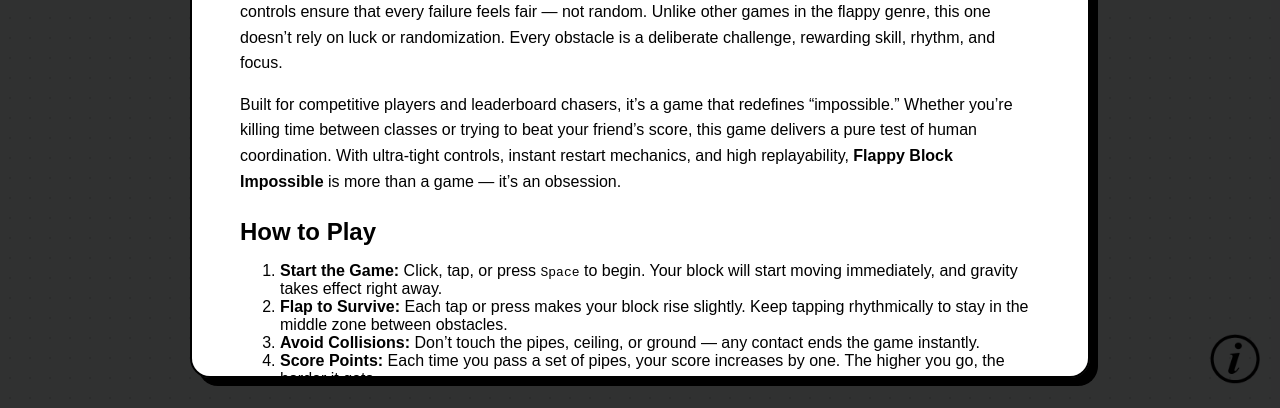
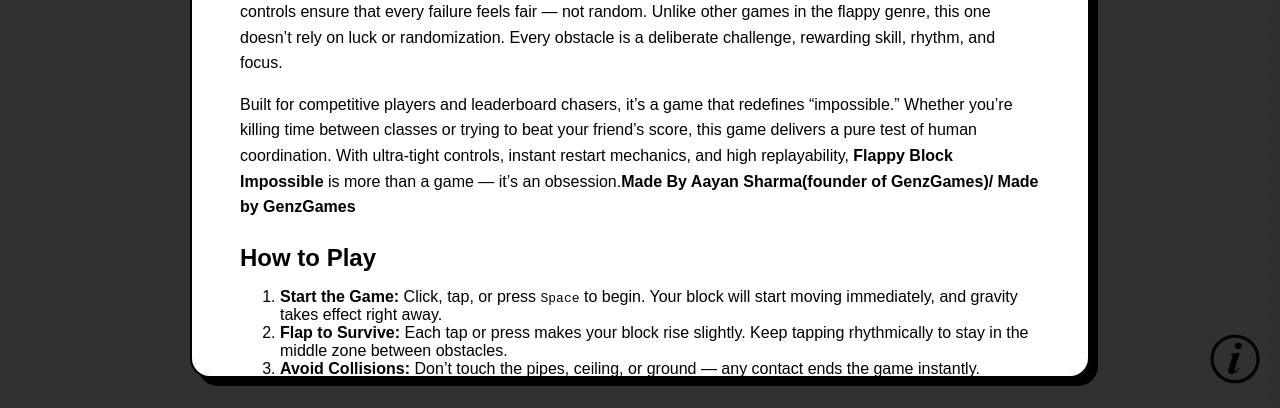
Before and after one commit to Aayan15728/GenzGames, a plain HTML site: page flappyblockimpossible.html in a window 1280 px wide. Both pictures are taken after a click on the picture 1235 px from the left and 751 px from the top of the page. Shown: the part 392-800 px from the top of the page. Drawn offline with Linux system fonts and the light colour scheme.

Commit message:
Update game description with creator attribution
Added attribution to Aayan Sharma and GenzGames.

```diff
--- a/flappyblockimpossible.html
+++ b/flappyblockimpossible.html
@@ -133,7 +133,7 @@
 
             <p>Engineered with lightweight HTML5 and optimized for mobile and desktop browsers, <strong>Flappy Block Impossible</strong> loads instantly and plays without lag. The game’s pixel-perfect design, minimal visuals, and micro-responsive controls ensure that every failure feels fair — not random. Unlike other games in the flappy genre, this one doesn’t rely on luck or randomization. Every obstacle is a deliberate challenge, rewarding skill, rhythm, and focus. </p>
 
-            <p>Built for competitive players and leaderboard chasers, it’s a game that redefines “impossible.” Whether you’re killing time between classes or trying to beat your friend’s score, this game delivers a pure test of human coordination. With ultra-tight controls, instant restart mechanics, and high replayability, <strong>Flappy Block Impossible</strong> is more than a game — it’s an obsession.</p>
+            <p>Built for competitive players and leaderboard chasers, it’s a game that redefines “impossible.” Whether you’re killing time between classes or trying to beat your friend’s score, this game delivers a pure test of human coordination. With ultra-tight controls, instant restart mechanics, and high replayability, <strong>Flappy Block Impossible</strong> is more than a game — it’s an obsession.<strong>Made By Aayan Sharma(founder of GenzGames)/ Made by GenzGames</strong></p>
         </div>
 
         <div class="info-section">
```
